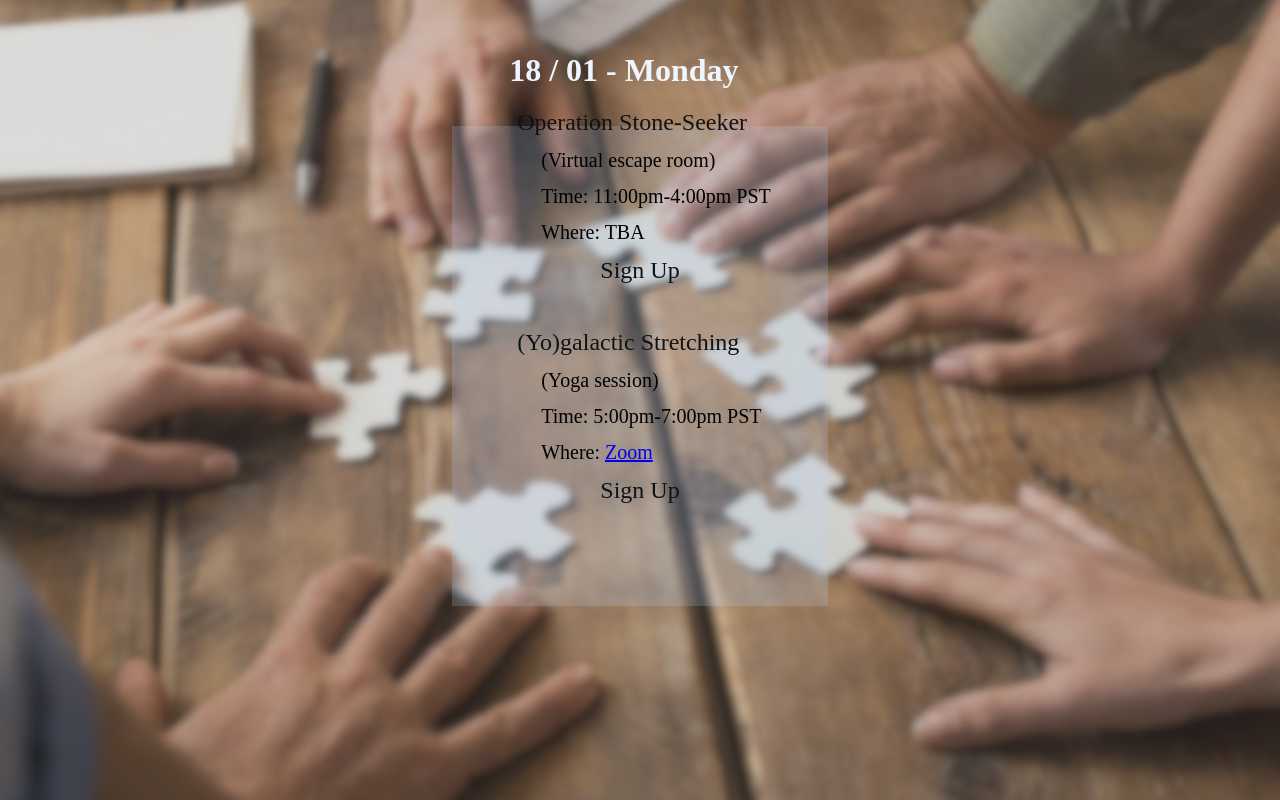
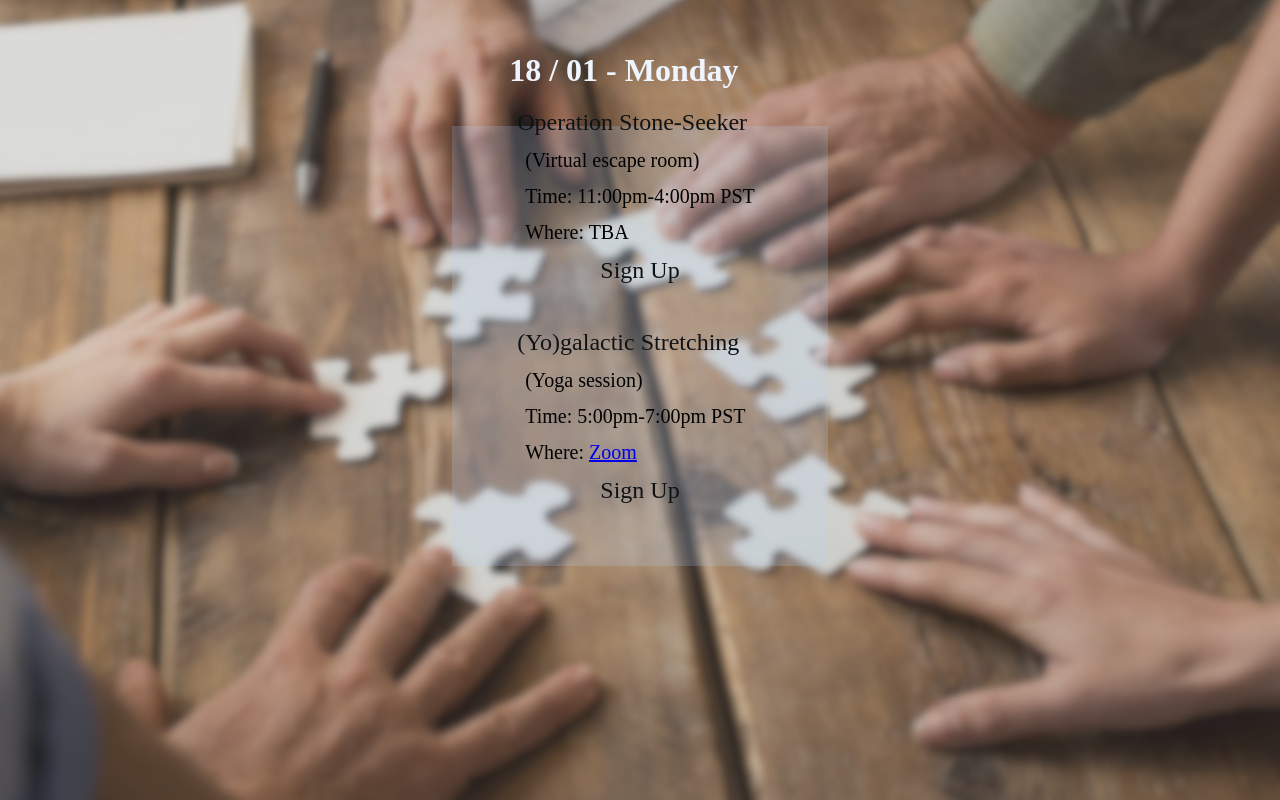
Before and after one commit to derickdr/ubcsciweek2020, a React (Create React App) app: page / in a window 1280 px wide. Shown: the part 1880-2680 px from the top of the page. Built offline with nearby package versions, Linux system fonts and the light colour scheme.

Commit message:
corrected panel3 size

```diff
--- a/src/styles/App.scss
+++ b/src/styles/App.scss
@@ -403,7 +403,6 @@ $color8: #10213a;
 
 .event-details {
     position: relative;
-    left: 1rem;
     font-size: 1.25rem;
     padding: 1vh;
 }
@@ -438,7 +437,7 @@ $color8: #10213a;
     top: -53vh;
     background-color: $color2;
     opacity: 0.2;
-    min-height: 60vh;
+    min-height: 55vh;
     width: 47vh;
     z-index: 1;
 }
```
